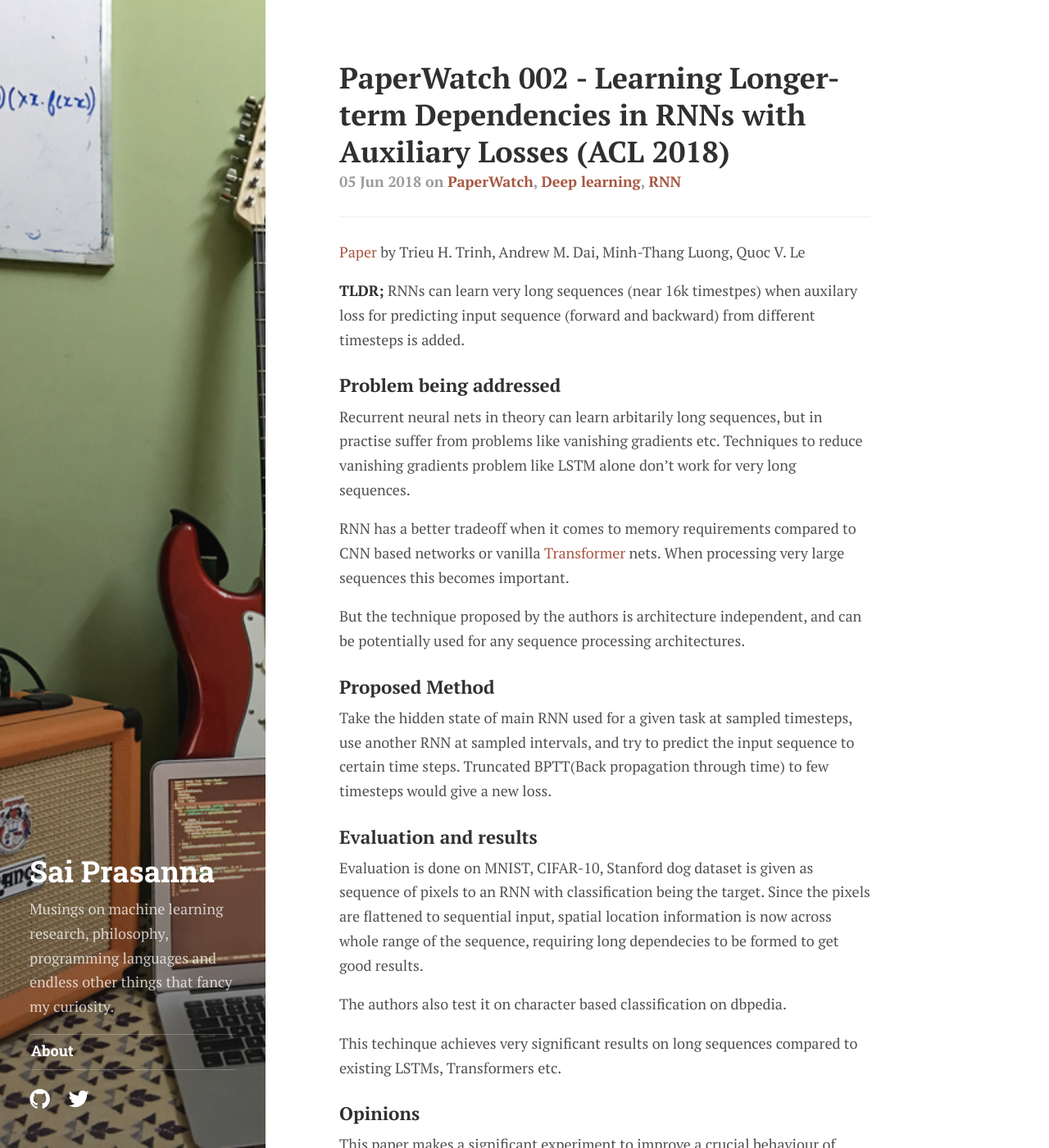
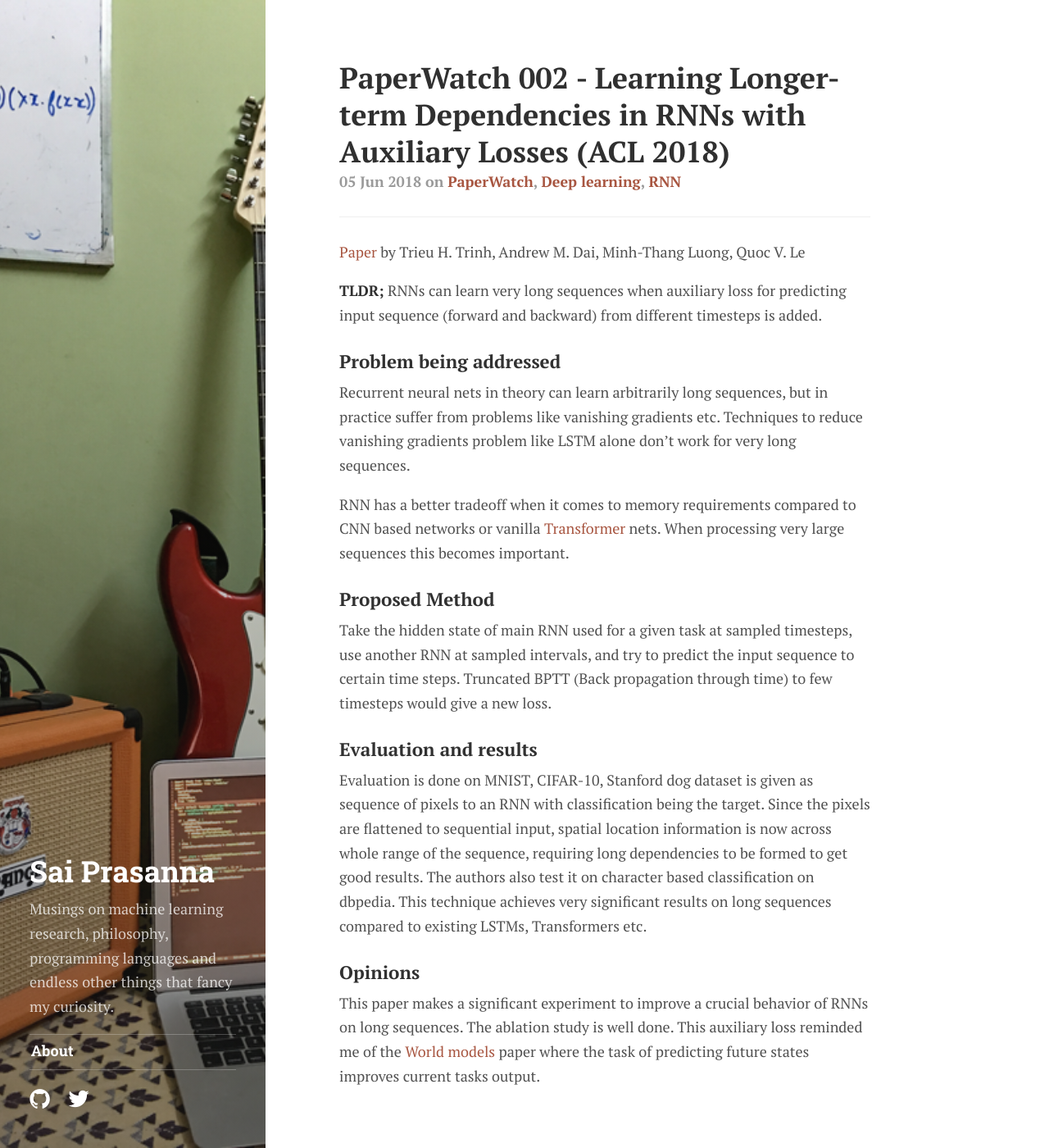
Before and after one commit to sai-prasanna/sai-prasanna.github.io, a Jekyll site: the page built from _posts/2018-06-05-learning-long-term-dependencies-rnn.md, in a window 1280 px wide and 1400 px high. Shown: the whole window at 82% size. Built offline with Jekyll 4.4.1, drawn with Linux system fonts in a browser that asks for light colours; some web fonts are replaced; comment, search, counter and statistics services are not loaded; some of the changed text lies outside the part shown.

Commit message:
Update 2018-06-05-learning-long-term-dependencies-rnn.md

```diff
--- a/_posts/2018-06-05-learning-long-term-dependencies-rnn.md
+++ b/_posts/2018-06-05-learning-long-term-dependencies-rnn.md
@@ -8,35 +8,25 @@ tags: [PaperWatch, Deep learning, RNN]
 
 [Paper](https://arxiv.org/pdf/1803.00144.pdf) by Trieu H. Trinh, Andrew M. Dai,  Minh-Thang Luong,  Quoc V. Le
 
-**TLDR;** RNNs can learn very long sequences (near 16k timestpes) when auxilary loss for predicting input sequence (forward and backward) from different timesteps is added.
+**TLDR;** RNNs can learn very long sequences when auxiliary loss for predicting input sequence (forward and backward) from different timesteps is added.
 
 ### Problem being addressed
 
-Recurrent neural nets in theory can learn arbitarily long sequences, but in practise suffer from problems like vanishing gradients etc.
-Techniques to reduce vanishing gradients problem like LSTM alone don't work for very long sequences.
+Recurrent neural nets in theory can learn arbitrarily long sequences, but in practice suffer from problems like vanishing gradients etc. Techniques to reduce vanishing gradients problem like LSTM alone don’t work for very long sequences.
 
 RNN has a better tradeoff when it comes to memory requirements compared to CNN based networks or vanilla [Transformer](https://arxiv.org/abs/1706.03762) nets.
 When processing very large sequences this becomes important.
 
-But the technique proposed by the authors is architecture independent, and can be potentially used for any sequence processing architectures.
-
 ### Proposed Method
 
-Take the hidden state of main RNN used for a given task at sampled timesteps, use another RNN at sampled intervals, and try to predict the input sequence to certain time steps.
-Truncated BPTT(Back propagation through time) to few timesteps would give a new loss.
+Take the hidden state of main RNN used for a given task at sampled timesteps, use another RNN at sampled intervals, and try to predict the input sequence to certain time steps. Truncated BPTT (Back propagation through time) to few timesteps would give a new loss.
 
 ### Evaluation and results
 
-Evaluation is done on  MNIST, CIFAR-10, Stanford dog dataset is given as sequence of pixels to an RNN with
-classification being the target. Since the pixels are flattened to sequential input, spatial location information is now across whole range of the
-sequence, requiring long dependecies to be formed to get good results.
-
+Evaluation is done on MNIST, CIFAR-10, Stanford dog dataset is given as sequence of pixels to an RNN with classification being the target. Since the pixels are flattened to sequential input, spatial location information is now across whole range of the sequence, requiring long dependencies to be formed to get good results.
 The authors also test it on character based classification on dbpedia.
-
-This techinque achieves very significant results on long sequences compared to existing LSTMs, Transformers etc.
+This technique achieves very significant results on long sequences compared to existing LSTMs, Transformers etc.
 
 ### Opinions
 
-This paper makes a significant experiment to improve a crucial behaviour of RNNs on long sequences.
-The ablation study is well done.
-This auxillary loss reminded me little of a bit unrelated [World models](https://worldmodels.github.io/) paper where the task of predicting future states improves the current task.
+This paper makes a significant experiment to improve a crucial behavior of RNNs on long sequences. The ablation study is well done. This auxiliary loss reminded me of the [World models](https://worldmodels.github.io/)  paper where the task of predicting future states improves current tasks output.
```
